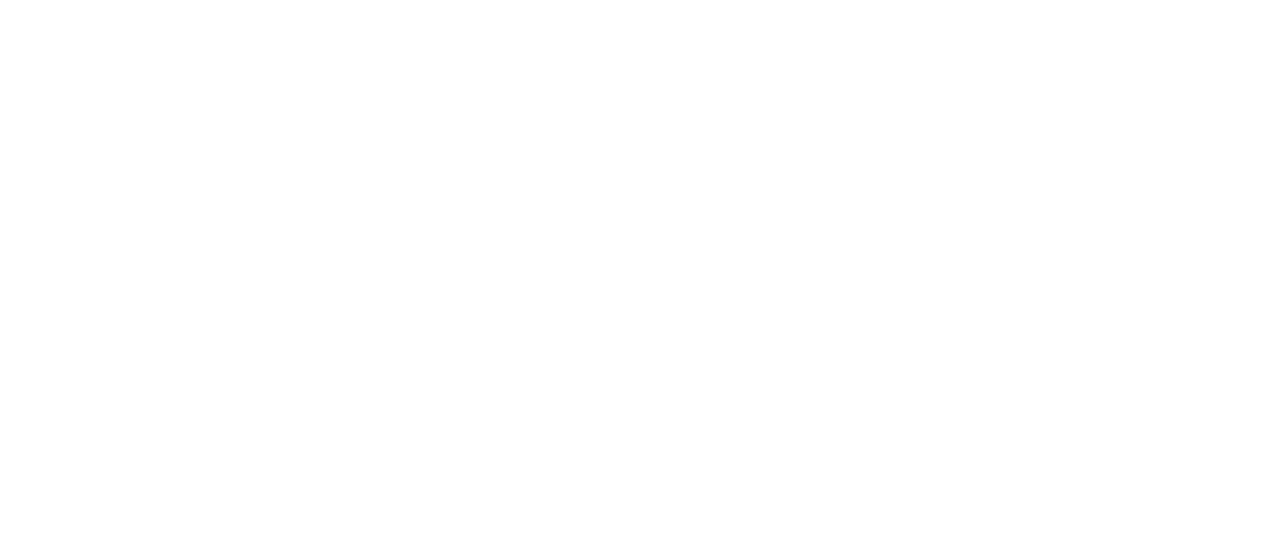
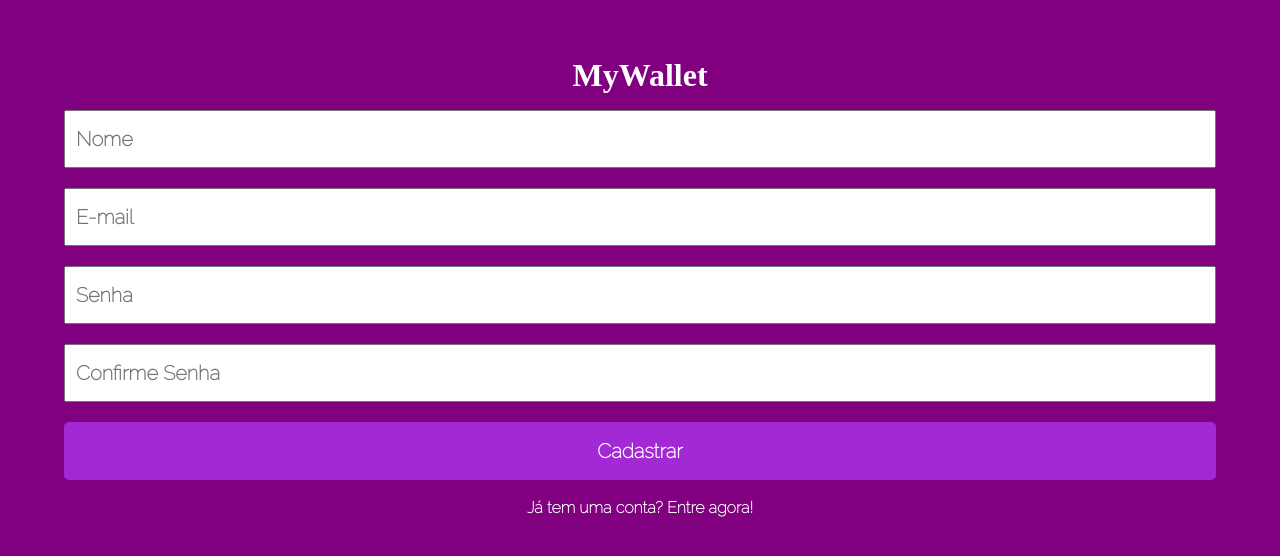
Before and after one commit to felipereismonteiro/myWallet-front, a React (Create React App) app: page /sign-up in a window 1280 px wide. Before the commit this address had no page. Shown: the top 556 px of the page. Built offline with nearby package versions, Linux system fonts and the light colour scheme; a web font is replaced by a local one.

Commit message:
fix: sign-in sign-up changed

```diff
--- a/src/App.js
+++ b/src/App.js
@@ -8,8 +8,8 @@
     <BrowserRouter>
       <GlobalStyle />
       <Routes>
-        <Route path="/sign-in" element={<SignIn />} />
-        <Route path="/" element={<SignUp />} />
+        <Route path="/" element={<SignIn />} />
+        <Route path="/sign-up" element={<SignUp />} />
       </Routes>
     </BrowserRouter>
   );
--- a/src/signUpPage/signUpPage.js
+++ b/src/signUpPage/signUpPage.js
@@ -7,11 +7,13 @@
     <Container>
       <Logo />
       <Form>
+        <Input Input type="text" placeholder="Nome"></Input>
         <Input type="text" placeholder="E-mail"></Input>
         <Input type="text" placeholder="Senha"></Input>
-        <InputSubmit type="submit" value="Entrar"></InputSubmit>
-        <Link to="/sign-in" style={{textDecoration: "none", color: "#ffffff", fontFamily: "Raleway", fontWeight: "bold"}}>
-        Primeira vez? Cadastre-se!
+        <Input type="text" placeholder="Confirme Senha"></Input>
+        <InputSubmit type="submit" value="Cadastrar"></InputSubmit>
+        <Link to="/" style={{textDecoration: "none", color: "#ffffff", fontFamily: "Raleway", fontWeight: "bold"}}>
+          Já tem uma conta? Entre agora!
         </Link>
       </Form>
     </Container>
@@ -22,7 +24,7 @@
   height: 2000px;
   background-color: purple;
   box-sizing: border-box;
-  padding-top: 150px;
+  padding-top: 50px;
 `;
 
 const Form = styled.form`
@@ -63,6 +65,5 @@
 
   color: #ffffff;
   border: none;
-
   margin-bottom: 20px;
 `;
--- a/src/singnInPage/signIn.js
+++ b/src/singnInPage/signIn.js
@@ -7,13 +7,11 @@
     <Container>
       <Logo />
       <Form>
-        <Input type="text" placeholder="Nome"></Input>
         <Input type="text" placeholder="E-mail"></Input>
         <Input type="text" placeholder="Senha"></Input>
-        <Input type="text" placeholder="Confirme Senha"></Input>
-        <InputSubmit type="submit" value="Cadastrar"></InputSubmit>
-        <Link to="/" style={{textDecoration: "none", color: "#ffffff", fontFamily: "Raleway", fontWeight: "bold"}}>
-          Já tem uma conta? Entre agora!
+        <InputSubmit type="submit" value="Entrar"></InputSubmit>
+        <Link to="/sign-up" style={{textDecoration: "none", color: "#ffffff", fontFamily: "Raleway", fontWeight: "bold"}}>
+        Primeira vez? Cadastre-se!
         </Link>
       </Form>
     </Container>
@@ -24,7 +22,7 @@
   height: 2000px;
   background-color: purple;
   box-sizing: border-box;
-  padding-top: 50px;
+  padding-top: 150px;
 `;
 
 const Form = styled.form`
@@ -65,5 +63,6 @@
 
   color: #ffffff;
   border: none;
+
   margin-bottom: 20px;
 `;
```
Also changed, not shown: 1 other file (tests, documents, lock files or other folders).
